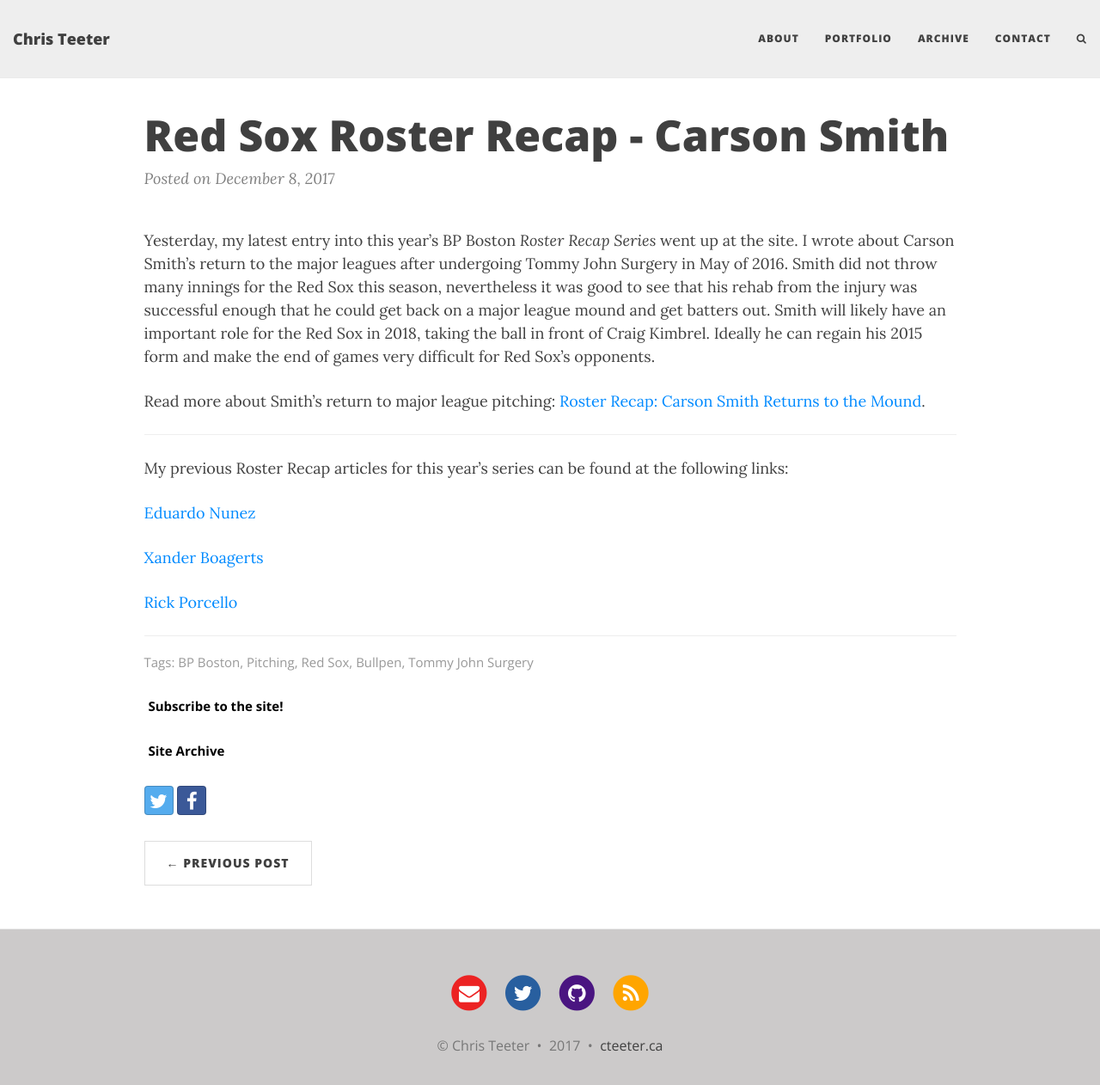
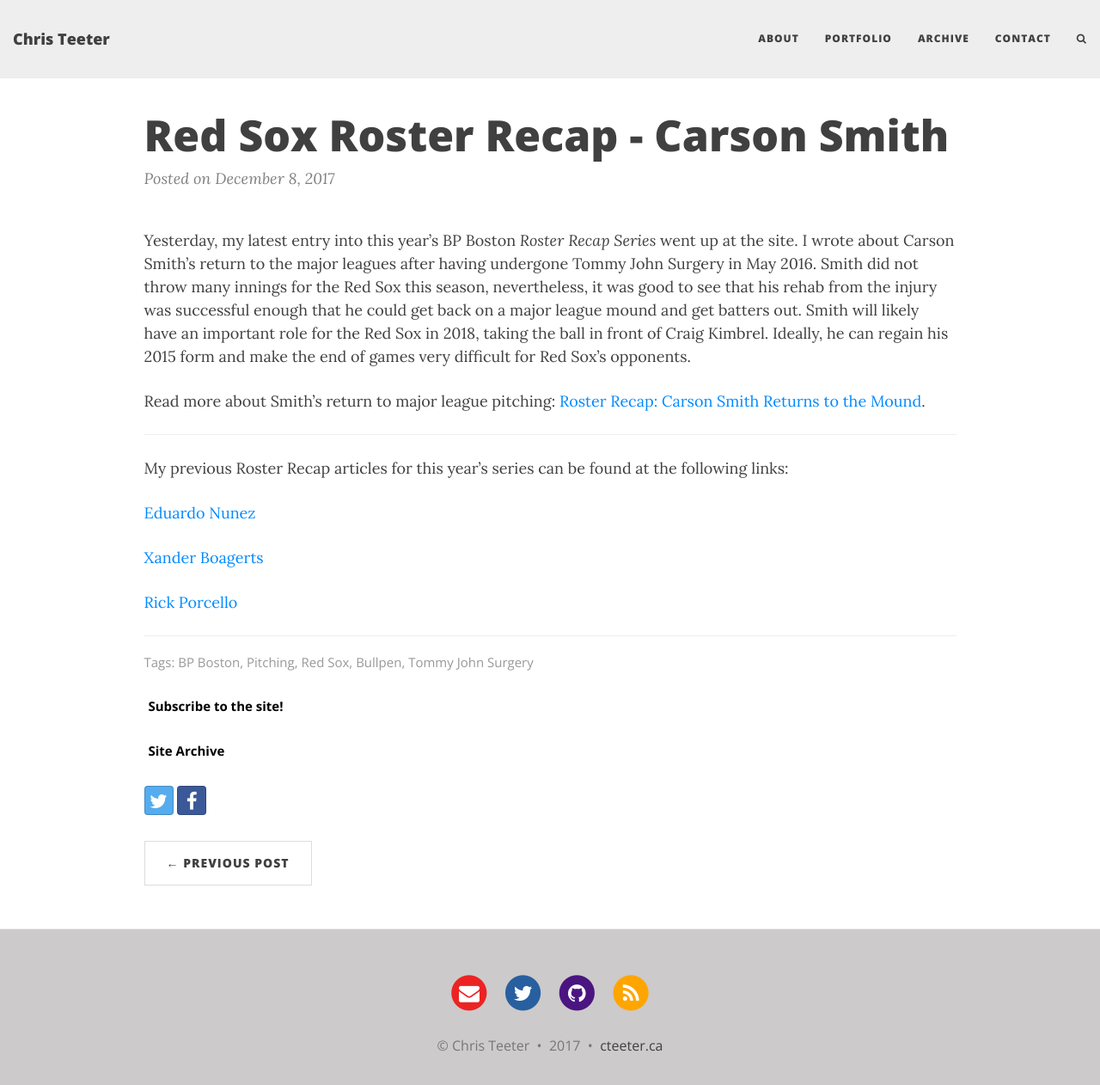
Before and after one commit to cjteeter/cjteeter.github.io, a Jekyll site: the page built from _posts/2017-12-08-red-sox-roster-recap-bp-boston-carson-smith.md, in a window 1280 px wide and 1278 px high. Shown: the top 1262 px of the window at 86% size. Built offline with Jekyll 4.4.1, drawn with Linux system fonts in a browser that asks for light colours; nearby versions of some CDN libraries.

Commit message:
quick edit

```diff
--- a/_posts/2017-12-08-red-sox-roster-recap-bp-boston-carson-smith.md
+++ b/_posts/2017-12-08-red-sox-roster-recap-bp-boston-carson-smith.md
@@ -12,9 +12,9 @@
 ---
 
 Yesterday, my latest entry into this year's BP Boston *Roster Recap Series* went up at the site. I wrote about Carson Smith's return
-to the major leagues after undergoing Tommy John Surgery in May of 2016. Smith did not throw many innings for the Red Sox this season,
-nevertheless it was good to see that his rehab from the injury was successful enough that he could get back on a major league mound
-and get batters out. Smith will likely have an important role for the Red Sox in 2018, taking the ball in front of Craig Kimbrel. Ideally
+to the major leagues after having undergone Tommy John Surgery in May 2016. Smith did not throw many innings for the Red Sox this season,
+nevertheless, it was good to see that his rehab from the injury was successful enough that he could get back on a major league mound
+and get batters out. Smith will likely have an important role for the Red Sox in 2018, taking the ball in front of Craig Kimbrel. Ideally,
 he can regain his 2015 form and make the end of games very difficult for Red Sox's opponents.
 
 Read more about Smith's return to major league pitching: <a href = "http://boston.locals.baseballprospectus.com/2017/12/07/roster-recap-carson-smith-returns-to-the-mound/" target = "_blank"> Roster Recap: Carson Smith Returns to the Mound</a>.
```
